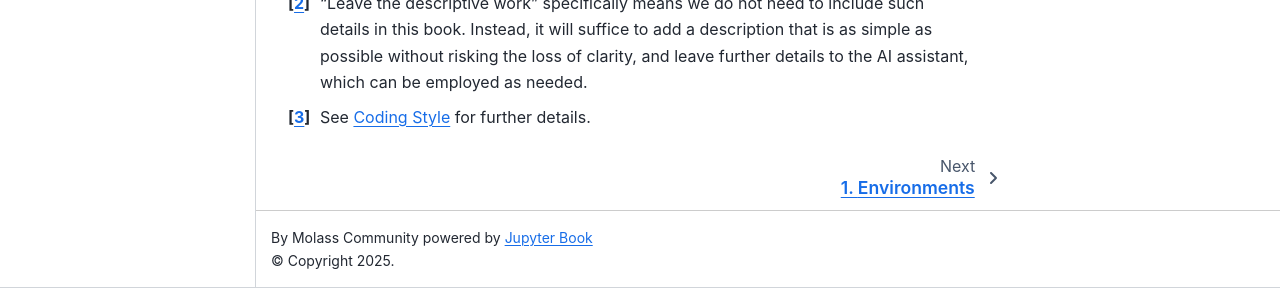
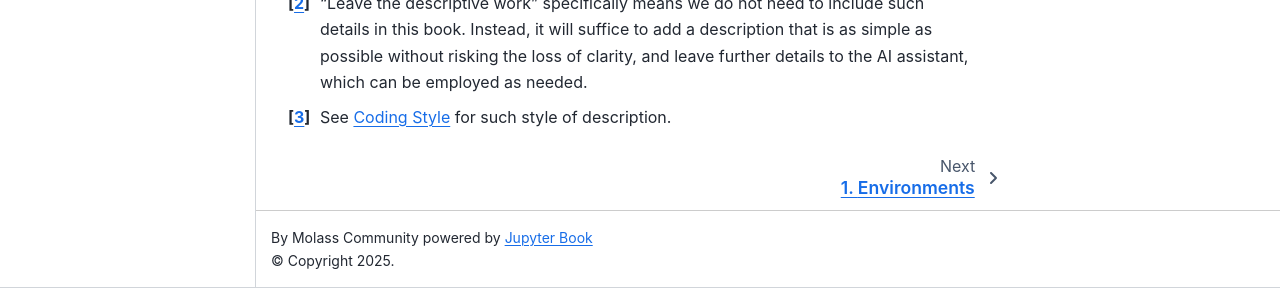
Before and after one commit to biosaxs-dev/molass-develop, a Jupyter Book: the page built from chapters/intro.md, in a window 1280 px wide and 1196 px high. Shown: the part 908-1196 px from the top of the window. Built offline with Jupyter Book 1.0.4 settings and Sphinx 7.4.7 and the Sphinx Book theme 1.1.4, drawn with Linux system fonts in a browser that asks for light colours.

Commit message:
update for better wording

```diff
--- a/chapters/intro.md
+++ b/chapters/intro.md
@@ -22,4 +22,4 @@ This section serves as a general assertion and will not be repeated verbosely th
 
 [^2]: "Leave the descriptive work" specifically means we do not need to include such details in this book. Instead, it will suffice to add a description that is as simple as possible without risking the loss of clarity, and leave further details to the AI assistant, which can be employed as needed.
 
-[^3]: See [Coding Style](coding_style) for further details.
+[^3]: See [Coding Style](coding_style) for such style of description.
```
